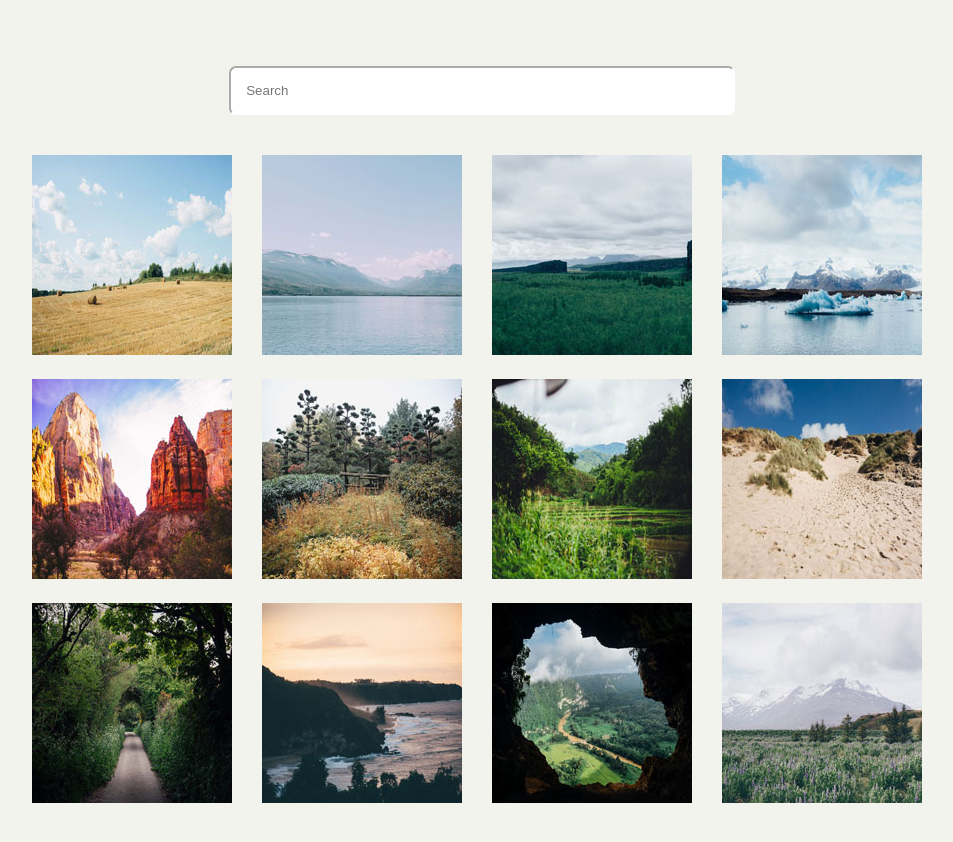
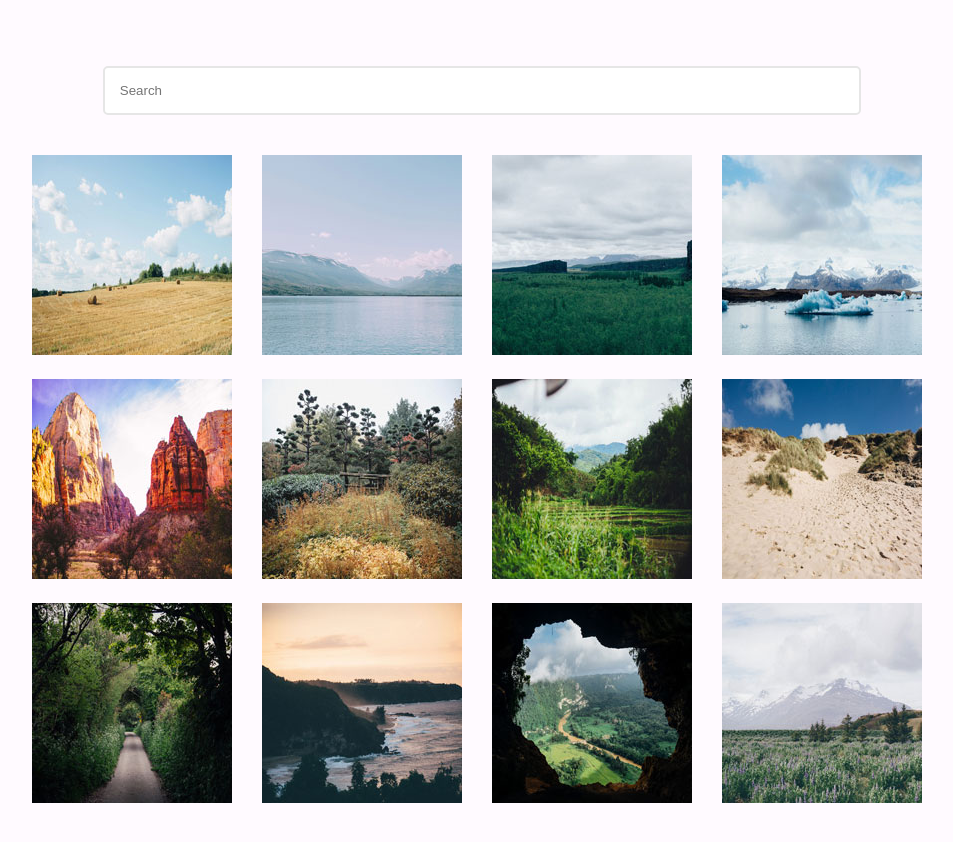
Before and after one commit to atjaqueline/An-Interactive-Photo-Gallery, a plain HTML site: page index.html in a window 1280 px wide. Shown: the whole page, without its empty margins (158-1111 px from the left). Drawn offline with Linux system fonts and the light colour scheme.

Commit message:
change border color

```diff
--- a/css/style.css
+++ b/css/style.css
@@ -2,7 +2,7 @@
 
 
 html{
-    background-color: rgb(243, 243, 237);
+    background-color: rgb(255, 250, 255);
 }
 
 #search{
@@ -10,9 +10,9 @@ html{
     margin:  40px auto;
     padding: 15px;
     background-color: white;
-    width: 40%;
-    border-radius: 7px;
-    border-color: rgb(255, 255, 255);
+    width: 60%;
+    border-radius: 5px;
+    border: 2px solid rgb(230, 230, 230);
 }
 
 ul {
```
